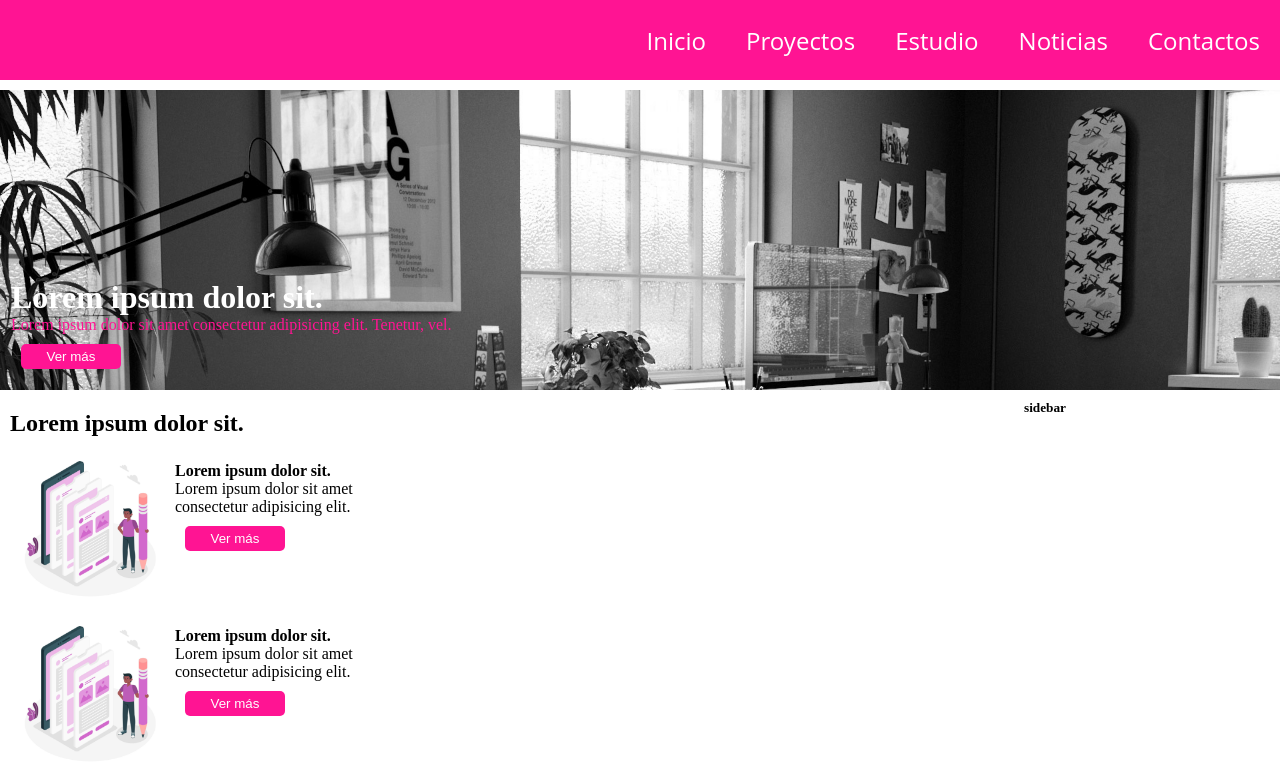
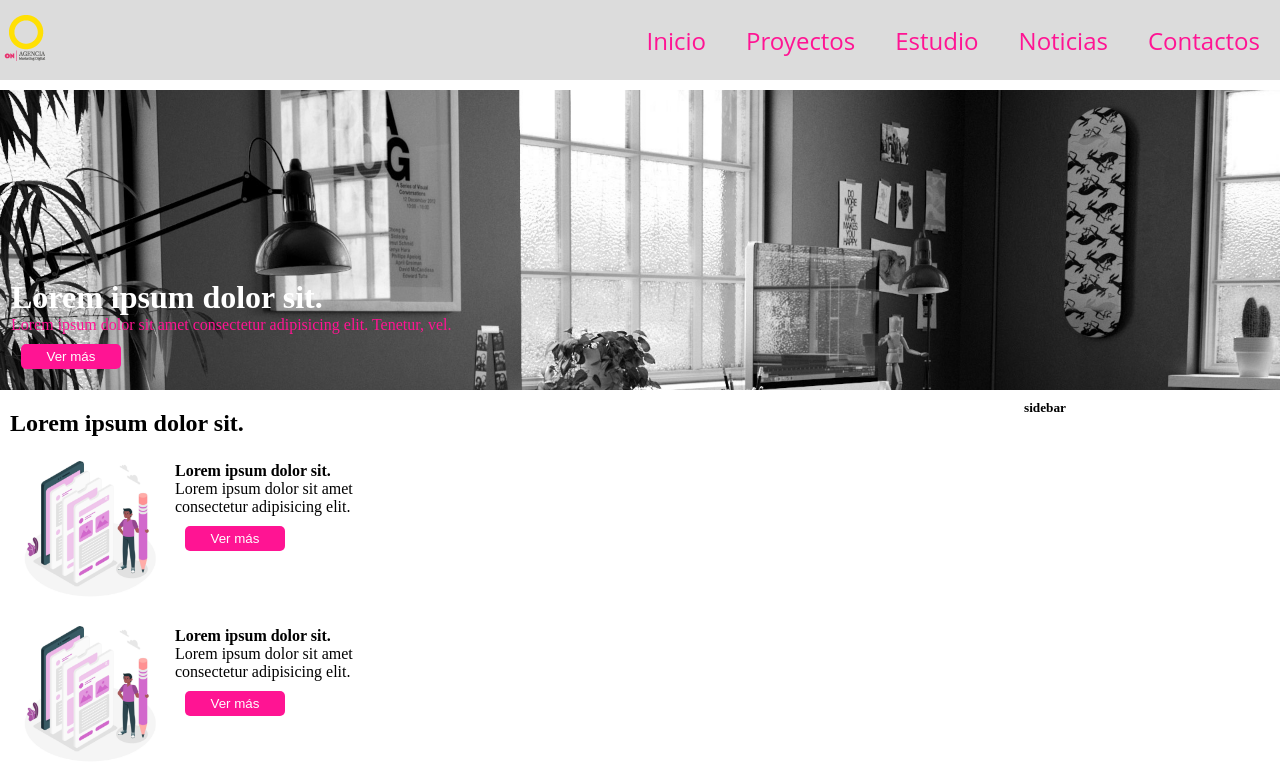
Before and after one commit to ElianaCapristo/Clase-6-repaso, a plain HTML site: page index.html in a window 1280 px wide. Shown: the top 779 px of the page. Drawn offline with nearby package versions, Linux system fonts and the light colour scheme.

Commit message:
agregue animacion de logo

```diff
--- a/assets/css/style.css
+++ b/assets/css/style.css
@@ -15,9 +15,9 @@
 }
 .navbar{
     grid-area: navbar;
-    background-color: deeppink;
+    background-color: gainsboro;
     display: flex;
-    justify-content: end;
+    justify-content: space-between;
     align-items: center;
 }
 .navbar ul {
@@ -29,7 +29,7 @@
 }
 .navbar ul li a{
     text-decoration: none;
-    color:  white;
+    color:  deeppink;
     font-size: 24px;
     font-family: 'Open Sans';
 }
--- a/index.html
+++ b/index.html
@@ -5,10 +5,14 @@
     <meta http-equiv="X-UA-Compatible" content="IE=edge">
     <meta name="viewport" content="width=device-width, initial-scale=1.0">
     <title>Document</title>
+    <link href="https://unpkg.com/aos@2.3.1/dist/aos.css" rel="stylesheet">
     <link rel="stylesheet" href="./assets/css/style.css">
 </head>
 <body class="container">
   <nav class="navbar">
+    <div data-aos="fade-right" class="logo">
+      <img src="./assets/img/Logo 24x24-01.png" alt="">
+    </div>
     <ul>
         <li><a href="">Inicio</a></li>
         <li><a href="">Proyectos</a></li>
@@ -70,7 +74,9 @@
   <footer class="footer">
     <h5>footer</h5>
   </footer>
-
-
+  <script src="https://unpkg.com/aos@2.3.1/dist/aos.js"></script>
+  <script>
+    AOS.init();
+  </script>
 </body>
 </html>
```
Also changed, not shown: assets/img/Logo 24x24-01.png (added).
